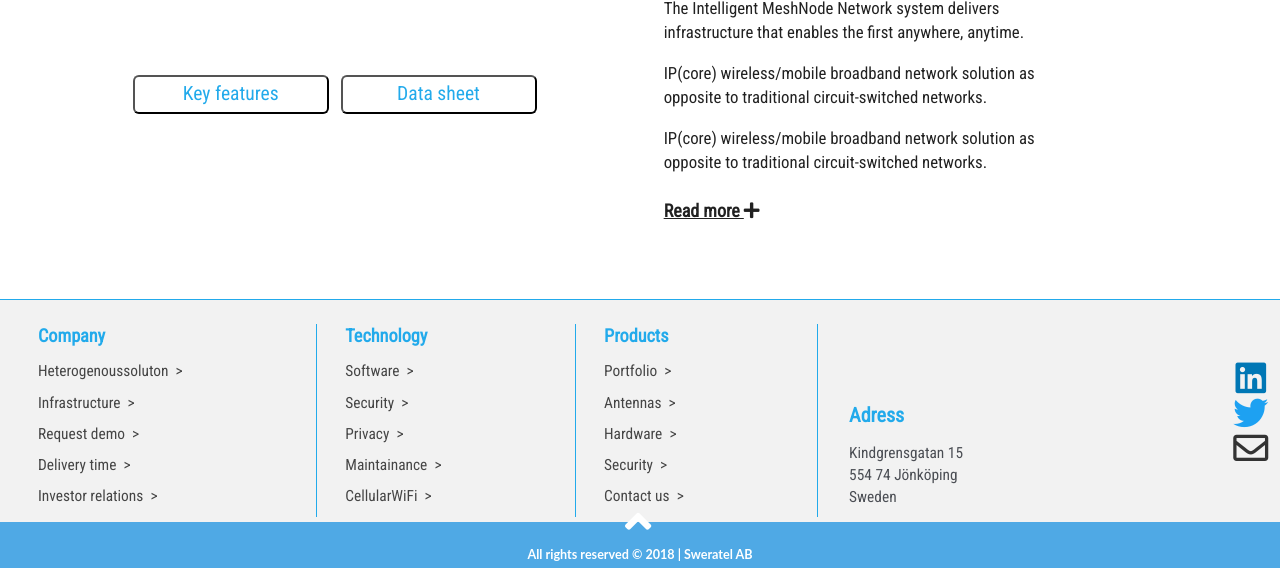
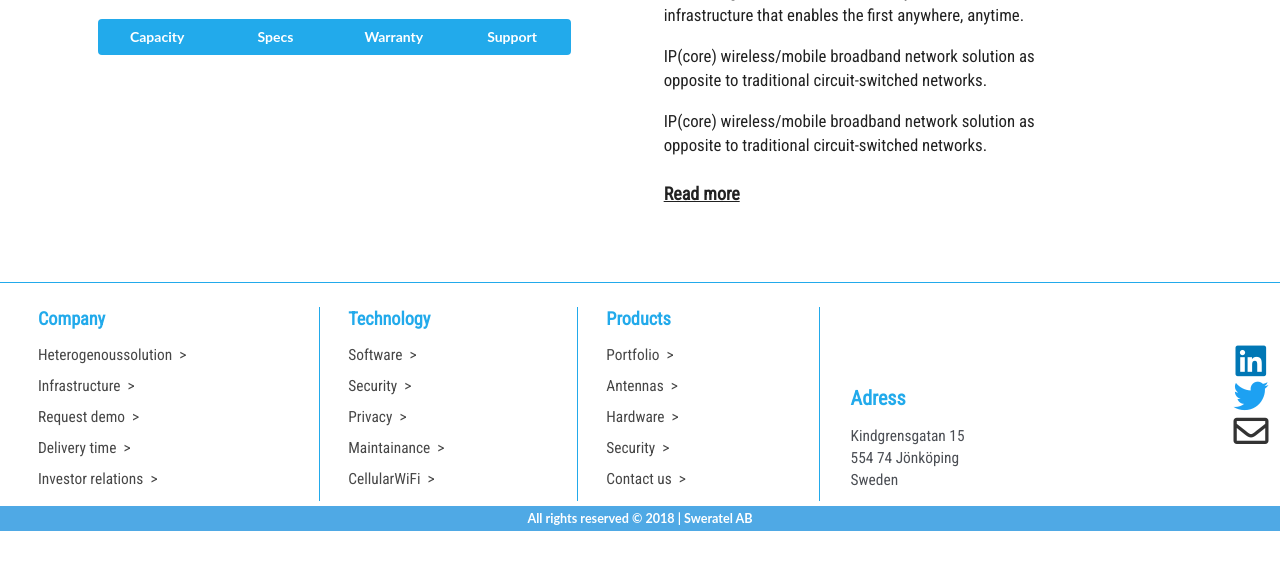
Before and after one commit to davidyanis/dallunkens, a PHP site: page /BS.html in a window 1280 px wide. Shown: the part 496-1064 px from the top of the page. After the commit the page ends 1027 px from the top, so only its background shows below. Run offline with PHP 8.4, Linux system fonts and the light colour scheme; some libraries are stand-ins or nearby versions.

Commit message:
push product site

```diff
--- a/BS.html
+++ b/BS.html
@@ -26,23 +26,23 @@
    </head>
    <body>
 
-<header id="header">
+      <header id="header" class="nav-down">
          <div class="logo-nav-wrapper">
-         <a class="nav-logo" href="index.html"><img src="./images/SweratelLogo.png"></a>
+               <a class="nav-logo" href="index.html"><img id="Logo" src="./images/SwratelLogo.png"></a>
                <i id="exit-button" class="bars big icon menu-button" onclick="menuButtonClicked()"></i>
             </div>
-      <nav>
+      <nav >
          <ul>
             <li><a href="index.html" class="active">Home</a></li>
             <li>
-               <a href="#">Company <i class="chevron down icon arrow-down"></i></a>
+               <a href="#" class="hvr-overline-from-center">Company <i class="chevron down icon arrow-down"></i></a>
                <ul class="fallback">
                   <li><a href="facts.html">Facts</a></li>
                   <li><a href="slogan.html">Slogan</a></li>
                </ul>
             </li>
             <li>
-               <a href="#">Technology <i class="chevron down icon arrow-down"></i></a>
+               <a href="#" class="hvr-overline-from-center">Technology <i class="chevron down icon arrow-down"></i></a>
                <ul class="fallback">
                   <li><a href="RNMS.html">RNMS</a></li>
                   <li><a href="SCM.html">SCM</a></li>
@@ -51,7 +51,8 @@
                   <li><a href="Het-Net.html">Het-Net</a></li>
                </ul>
             </li>
-            <li id="toggle-icon"><a href="#">RAN <i class="chevron down icon arrow-down"></i></a>
+            <li>
+               <a href="#" class="hvr-overline-from-center">RAN <i class="chevron down icon arrow-down"></i></a>
                <ul class="fallback">
                   <li><a href="BS.html">BS</a></li>
                   <li><a href="EBS.html">EBS</a></li>
@@ -60,7 +61,7 @@
                </ul>
             </li>
             <li>
-               <a href="#">Antennas <i class="chevron down icon arrow-down"></i></a>
+               <a href="#" class="hvr-overline-from-center">Antennas <i class="chevron down icon arrow-down"></i></a>
                <ul class="fallback">
                   <li><a href="AX2.4.html">AX2.4</a></li>
                   <li><a href="AX5.html">AX5</a></li>
@@ -68,22 +69,32 @@
                   <li><a href="BH5.html">BH5</a></li>
                </ul>
             </li>
-            <li><a href="press.html">Press</a></li>
-            <li><a href="contactus.html">Contact us</a></li>
+            <li><a href="press.html" class="hvr-overline-from-center">Press</a></li>
+            <li><a href="contactus.html" class="hvr-overline-from-center">Contact us</a></li>
          </ul>
       </nav>
    </header>
 
+
 <section class="section-container-products">
    <div class="container-for-product-picture">
       <div class="image">
-         <img src="./images/iot-3337536_1920.png">
+         <img src="./images/telescope-187472_1920.jpg">
       </div>
 
-      <div class="container-for-buttons">
+     <!--  <div class="container-for-buttons">
       <button class="key-features-btn">Key features</i></button>
       <button class="data-sheet-btn">Data sheet</i></button>
+      </div> -->
+
+      <div class="five ui buttons for-specification">
+         <button class="ui button">Capacity</button>
+         <button class="ui button">Specs</button>
+         <button class="ui button">Warranty</button>
+         <button class="ui button">Support</button>
        </div>
+
+
 
       <div class="container-for-more-information">
       <div class="key-features">
@@ -95,7 +106,7 @@
             <li>- Point-to-point or multi-point radio</li>
          </ul>
    </div>
-      <div class="data-sheet"> This information is under NDA.<a href="contactus.html"> Contact us</a> for further information</div>
+      <div class="data-sheet"> This information is under NDA. <br><a href="contactus.html" class="underlined-animation"> Contact us</a> for further information.</div>
       </div>
    </div>
 
@@ -117,8 +128,8 @@
                   <p>The Intelligent MeshNode Network system delivers infrastructure that enables the first anywhere, anytime.</p>
                   <p>IP(core) wireless/mobile broadband network solution as opposite to traditional circuit-switched networks.</p>
                </span>
-               <h3 class="show-more-text-btn">Read more <i class="fas fa-plus"> </i></h3>
-               <h3 class="show-less-text-btn">Read less <i class="fas fa-minus"></i></h3>
+               <h3 class="show-more-text-btn">Read more</h3>
+               <h3 class="show-less-text-btn">Read less</h3>
              </div>
          </div>
       </section>
@@ -128,27 +139,27 @@
          <div class="footer-wrapper">
             <div class="footer-links">
                <h3>Company</h3>
-         <li><a href="#">Heterogenoussoluton &nbsp;></a></li>
-         <li><a href="#">Infrastructure &nbsp;></a></li>
-         <li><a href="#">Request demo &nbsp;></a></li>
-         <li><a href="#">Delivery time &nbsp;></a></li>
-         <li><a href="#">Investor relations &nbsp;></a></li>
+               <li><a href="#" class="underlined-animation">Heterogenoussolution &nbsp;></a></li>
+               <li><a href="#" class="underlined-animation">Infrastructure &nbsp;></a></li>
+               <li><a href="#" class="underlined-animation">Request demo &nbsp;></a></li>
+               <li><a href="#" class="underlined-animation">Delivery time &nbsp;></a></li>
+               <li><a href="#" class="underlined-animation">Investor relations &nbsp;></a></li>
             </div>
             <div class="footer-links">
                <h3>Technology</h3>
-         <li><a href="#">Software &nbsp;></a></li>
-         <li><a href="#">Security &nbsp;></a></li>
-         <li><a href="#">Privacy &nbsp;></a></li>
-         <li><a href="#">Maintainance &nbsp;></a></li>
-         <li><a href="#">CellularWiFi &nbsp;></a></li>
+               <li><a href="#" class="underlined-animation">Software &nbsp;></a></li>
+               <li><a href="#" class="underlined-animation">Security &nbsp;></a></li>
+               <li><a href="#" class="underlined-animation">Privacy &nbsp;></a></li>
+               <li><a href="#" class="underlined-animation">Maintainance &nbsp;></a></li>
+               <li><a href="#" class="underlined-animation">CellularWiFi &nbsp;></a></li>
             </div>
             <div class="footer-links">
                <h3>Products</h3>
-         <li><a href="#">Portfolio &nbsp;></a></li>
-         <li><a href="#">Antennas &nbsp;></a></li>
-         <li><a href="#">Hardware &nbsp;></a></li>
-         <li><a href="#">Security &nbsp;></a></li>
-         <li><a href="#">Contact us &nbsp;></a></li>
+               <li><a href="#" class="underlined-animation">Portfolio &nbsp;></a></li>
+               <li><a href="#" class="underlined-animation">Antennas &nbsp;></a></li>
+               <li><a href="#" class="underlined-animation">Hardware &nbsp;></a></li>
+               <li><a href="#" class="underlined-animation">Security &nbsp;></a></li>
+               <li><a href="#" class="underlined-animation">Contact us &nbsp;></a></li>
             </div>
             <div class="adressInfo">
                <h3>Adress</h3>
@@ -162,9 +173,10 @@
          </div>
          <div class="copyRight">
             <!-- sitemap, om oss, kontakta oss, investorrelationer, request demo system-->
-      <span class="scrollToTop"><i class="angle up icon arrow-to-top"></i></span>
+            <!-- <span class="scrollToTop"><i class="angle up icon arrow-to-top"></i></span> -->
             <h6>All rights reserved © 2018 | Sweratel AB</h6>
          </div>
       </footer>
+
    </body>
 </html>
--- a/css/desktop.css
+++ b/css/desktop.css
@@ -49,19 +49,13 @@
         display: none;
         margin-top: 2em;
         font-family: 'Roboto Condensed', sans-serif;
-        font-size: 1.4em;
+        font-size: 1em;
         margin-left: 2em;
         margin-right: 2em;
     }
 
     .data-sheet a {
         color: black;
-        text-decoration: underline;
-    }
-
-    .data-sheet a:hover {
-        color: rgb(137, 202, 245);
-        text-decoration: underline;
     }
 
     .show-more-text-btn {
@@ -265,43 +259,35 @@
     height: 20em;
     width: 100%;
     display: flex;
+    border-radius: 1em;
 }
 
 .information-about-product-text {
     font-family: 'Roboto Condensed', sans-serif;
     font-size: 1.2em;
-    padding: 1em;
-}
-
-/* this is the specification buttons for prodcuts */
-
-.key-features-btn {
-    background-color:white;
-    font-size: 1.4em;
-    height: 2em;
-    font-family: 'Roboto Condensed', sans-serif;
-    border-radius: 0.3em;
-    margin: 0.3em;
-    color:  #22AAEB;
-    outline: none;
-    width: 10em;
-}
-
-.data-sheet-btn {
-    background-color: white;
-    color: #22AAEB;
-    font-size: 1.4em;
-    border-radius: 0.3em;
-    height: 2em;
-    font-family: 'Roboto Condensed', sans-serif;
-    margin: 0.3em;
-    outline: none;
-    width: 10em;
+    padding: 0em 1em 1em 1em;
 }
 
 .container-for-more-information {
     width: 100%;
 }
+
+.section-container-products .for-specification {
+    margin-top: 20px!important;
+    border-radius: 10px!important;
+}
+
+.section-container-products .button {
+    background-color: #22AAEB!important;
+    color: #fff!important;
+}
+
+.section-container-products .button:hover {
+    background-color: #fff!important;
+    color: #22AAEB!important;
+}
+
+
 
 .container-for-buttons {
     display: flex;
@@ -317,12 +303,6 @@
     font-size: 1.4em;
 }
 
-.key-features-btn:hover, .data-sheet-btn:hover {
-    background-color: #22AAEB;
-    color: white;
-    cursor: pointer;
-}
-
 .key-features-list li {
     list-style: none;
     margin: 0.5em;
@@ -331,7 +311,6 @@
 
 .data-sheet a {
     color: #22AAEB;
-    text-decoration: underline;
 }
 
 .hidden-text-product {
--- a/css/footer.css
+++ b/css/footer.css
@@ -2,7 +2,7 @@
 
 footer {
     position: relative;
-    background-color: #F2F2F2!important;
+    background-color: #fff!important;
     width: 100%;
     padding-top: 1em;
     bottom: 0;
--- a/css/header.css
+++ b/css/header.css
@@ -218,6 +218,7 @@ nav ul li:hover ul.fallback {
         position: relative;
         overflow: hidden;
       }
+
       .hvr-overline-from-center:before {
         content: "";
         position: absolute;
@@ -234,6 +235,7 @@ nav ul li:hover ul.fallback {
         -webkit-transition-timing-function: ease-out;
         transition-timing-function: ease-out;
       }
+
       .hvr-overline-from-center:hover:before, .hvr-overline-from-center:focus:before, .hvr-overline-from-center:active:before {
         left: 0;
         right: 0;
--- a/index.html
+++ b/index.html
@@ -29,7 +29,7 @@
                   <a class="nav-logo" href="index.html"><img id="Logo" src="./images/SwratelLogo.png"></a>
                   <i id="exit-button" class="bars big icon menu-button" onclick="menuButtonClicked()"></i>
                </div>
-         <nav>
+         <nav >
             <ul>
                <li><a href="index.html" class="active">Home</a></li>
                <li>
```
Also changed, not shown: js/jquery.js. Lines whose indentation alone changed are shown as unchanged.
